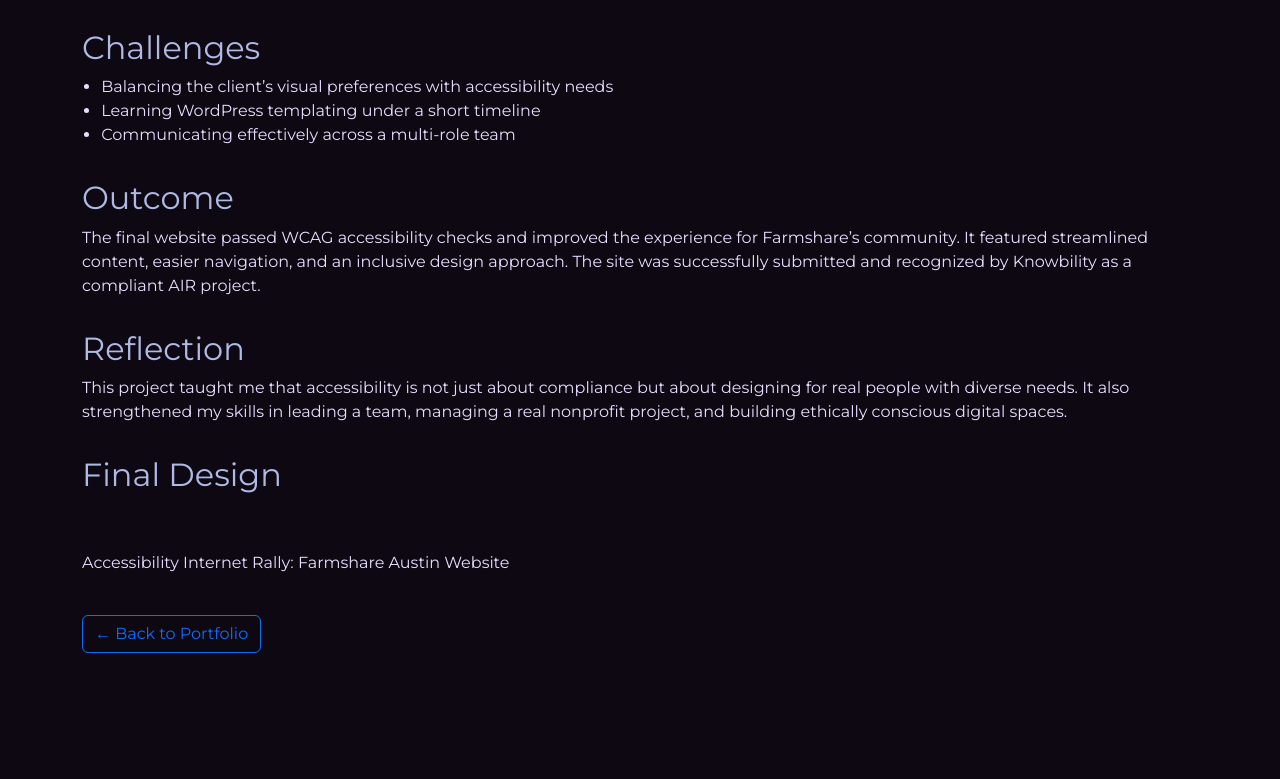
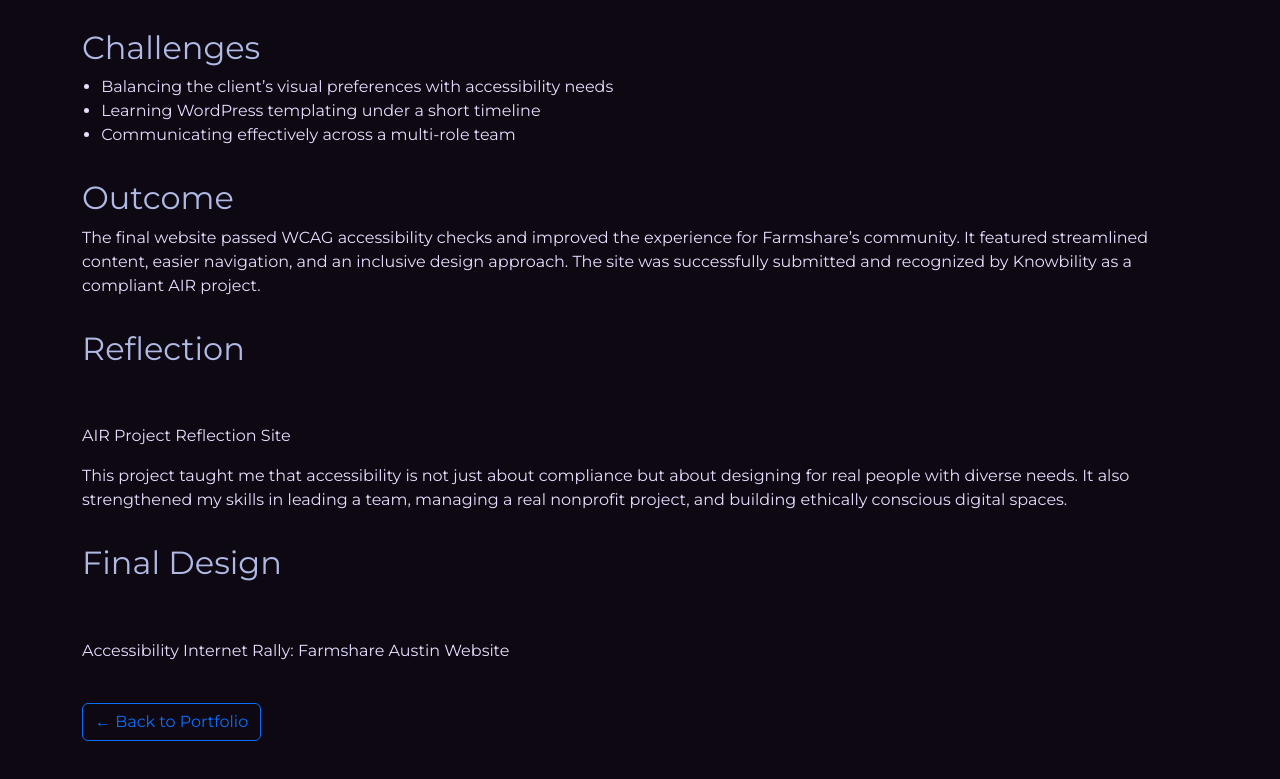
Before and after one commit to averystjohn/Avery-St.-John-UXD-Portfolio-Website, a plain HTML site: page farmshare.html in a window 1280 px wide. Shown: the part 983-1762 px from the top of the page. Before the commit the page ends 1716 px from the top, so only its background shows below. Drawn offline with nearby package versions, Linux system fonts and the light colour scheme.

Commit message:
Update farmshare.html

```diff
--- a/farmshare.html
+++ b/farmshare.html
@@ -54,6 +54,10 @@
     <p>The final website passed WCAG accessibility checks and improved the experience for Farmshare’s community. It featured streamlined content, easier navigation, and an inclusive design approach. The site was successfully submitted and recognized by Knowbility as a compliant AIR project.</p>
 
     <h2>Reflection</h2>
+    <a href="https://averystjohn.github.io/Avery-St.-John-s-Reflection-Site-Farmshare-Austin/" aria-label="AIR Reflection Website link.">
+            <i class="bi bi-laptop" aria-label="Laptop icon."></i>
+          </a>
+          <p>AIR Project Reflection Site</p>
     <p>This project taught me that accessibility is not just about compliance but about designing for real people with diverse needs. It also strengthened my skills in leading a team, managing a real nonprofit project, and building ethically conscious digital spaces.</p>
 
     <h2>Final Design</h2>
```
